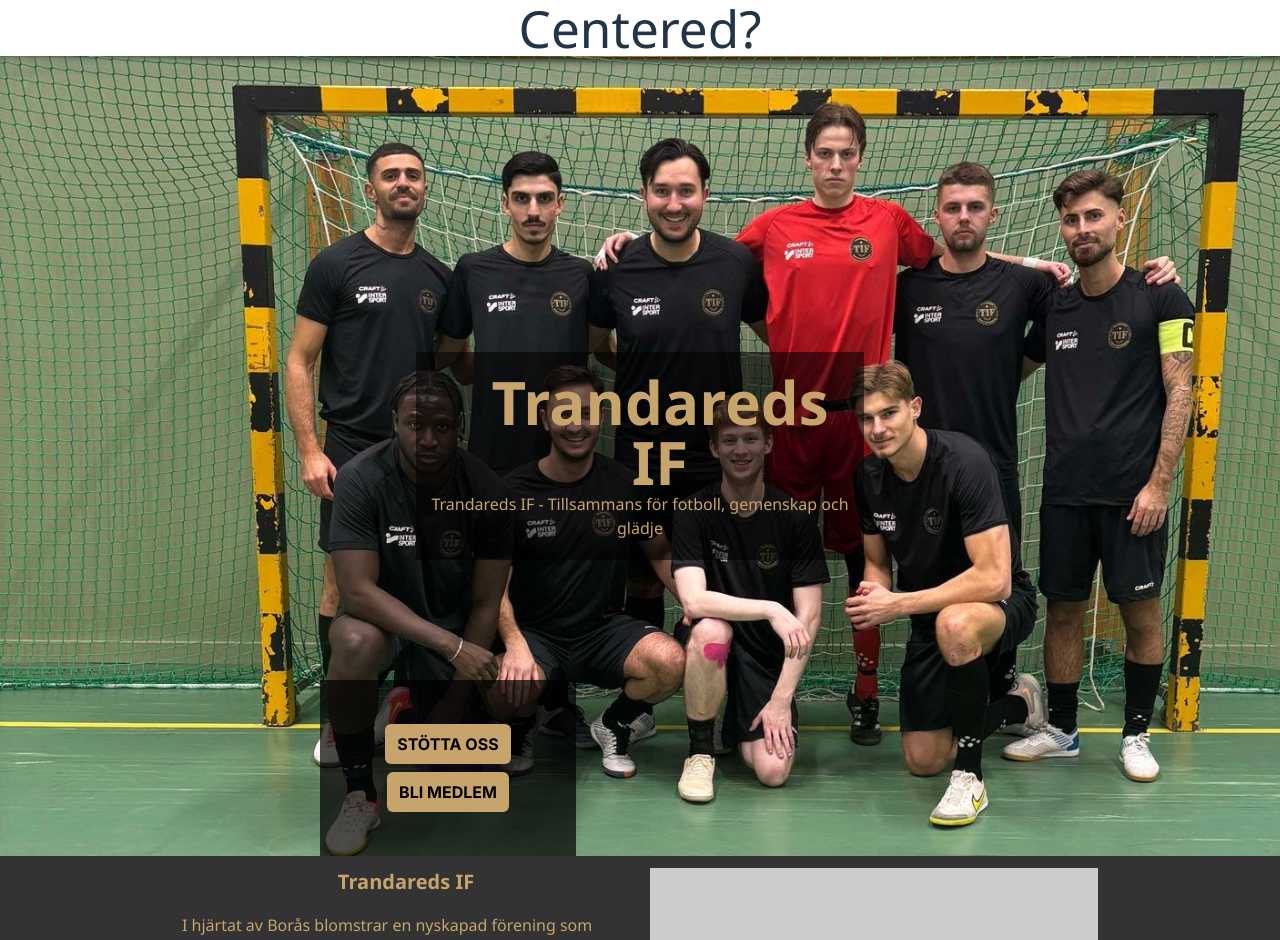
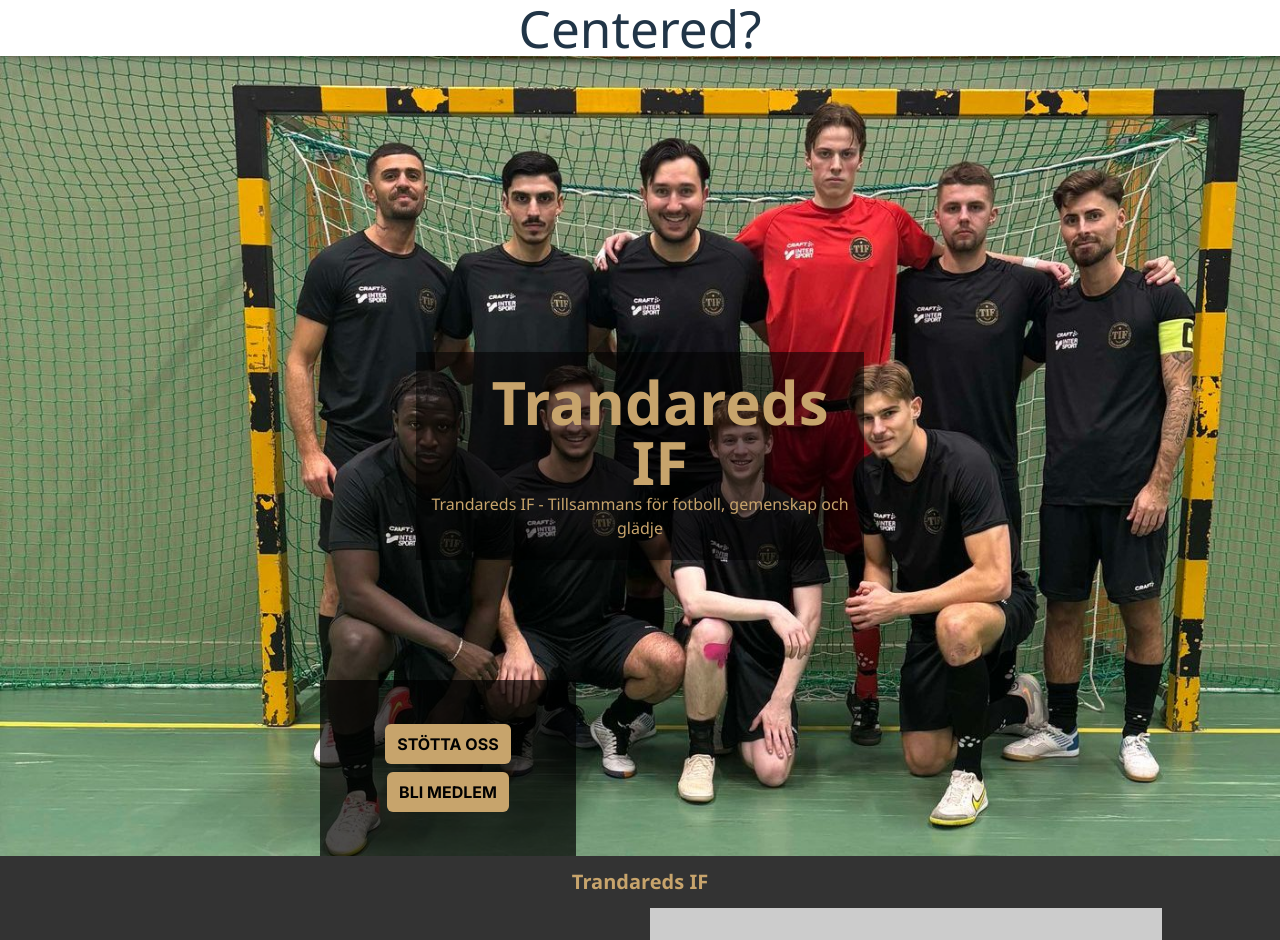
Before and after one commit to lia-2-team-1/webbsite, a React (Vite) app: page / in a window 1280 px wide. Shown: the top 940 px of the page. Built offline with nearby package versions, Linux system fonts and the light colour scheme.

Commit message:
+working on widths

```diff
--- a/src/components/AboutUs.tsx
+++ b/src/components/AboutUs.tsx
@@ -11,6 +11,13 @@ export default function AboutUs({header, src}: AboutUsProps) {
     }
     return(
         <>
+                <h2 className="
+                    text-xl
+                    text-center
+                    text-sandybrown
+                    font-bold
+                    mt-3
+                ">{initProps.header}</h2>
         <div className="
             w-screen
             bg-mineshaft
@@ -22,8 +29,8 @@ export default function AboutUs({header, src}: AboutUsProps) {
              src={`${initProps.src}`}
              className="
                 max-w-md
+                lg:max-w-lg
                 mx-auto
-
                 md:mx-0
              "
             />
@@ -31,17 +38,12 @@ export default function AboutUs({header, src}: AboutUsProps) {
                 text-sandybrown
                 flex flex-col
                 max-w-md
+                lg:max-w-lg
                 mt-4
                 mx-auto md:mx-0
                 md:py-auto
                 md:mt-0
             ">
-                <h2 className="
-                    text-xl
-                    text-center
-                    font-bold
-                    mb-3
-                ">{initProps.header}</h2>
                 <p className="
                     text-base
                     md:my-auto
```
